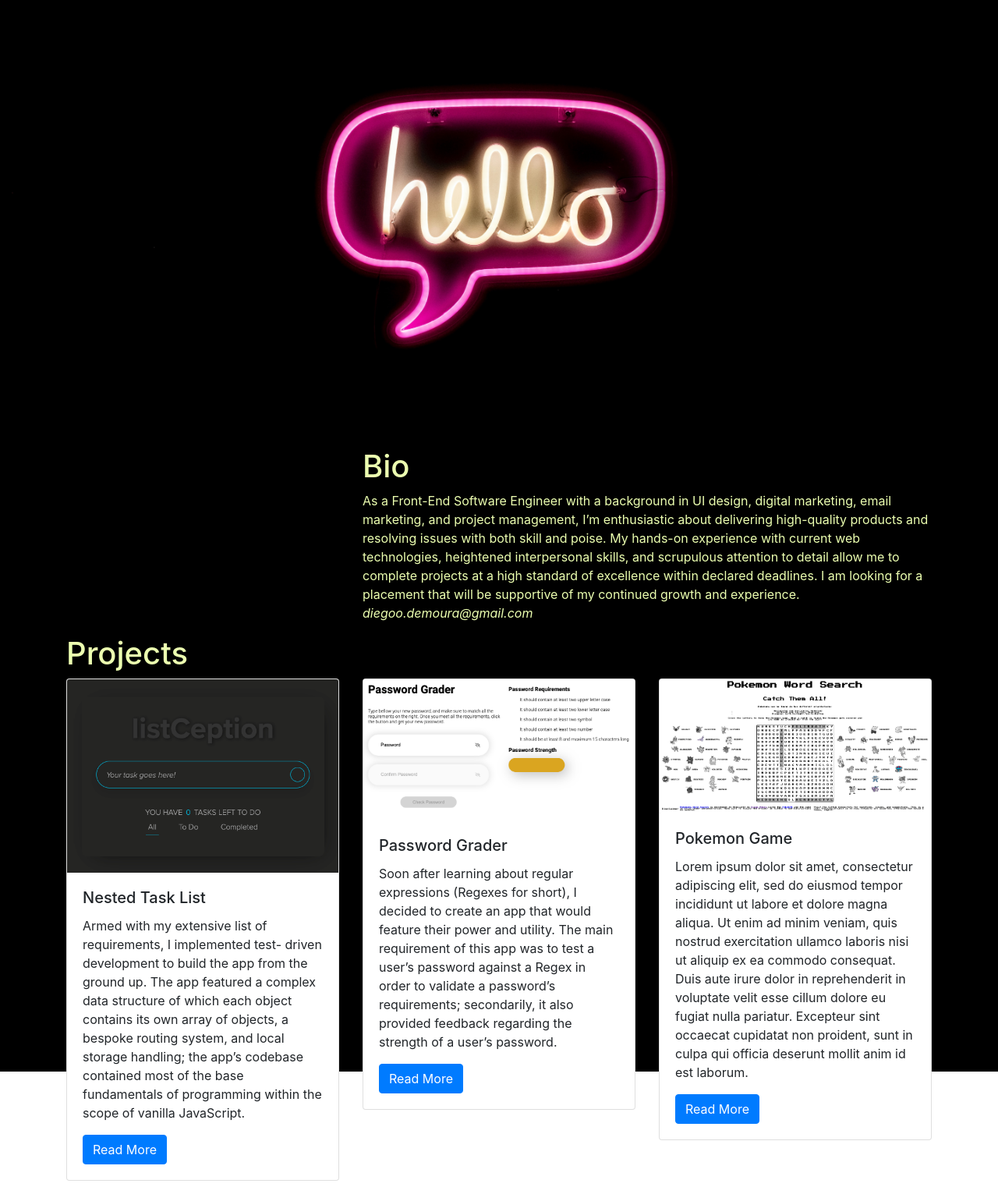
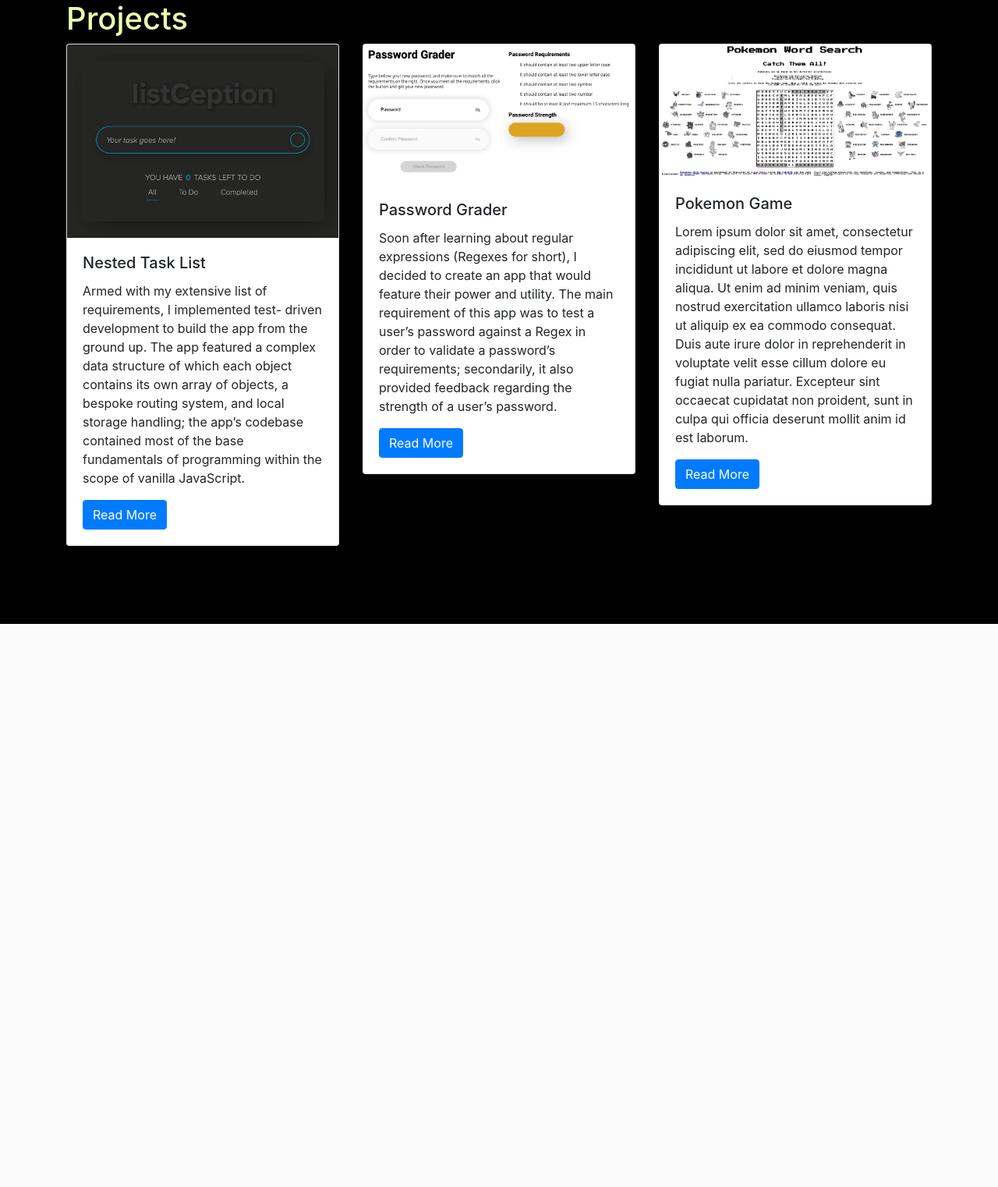
Before and after one commit to diegomouradev/portfolio-project-django, a Django app: page /projects/ in a window 1280 px wide. Shown: the part 96-1618 px from the top of the page at 78% size. After the commit the page ends 896 px from the top, so only its background shows below. Run offline with Django 3.2, Linux system fonts and the light colour scheme; data comes from the database, SQL or seed files in the repository.

Commit message:
corected views

```diff
--- a/blog/views.py
+++ b/blog/views.py
@@ -12,7 +12,7 @@ def blog_index(request):
     context = {
         "posts": posts,
     }
-    return render(request, "blog_index.html", context)
+    return render(request, "blog/blog_index.html", context)
 
 
 def blog_category(request, category):
@@ -24,7 +24,7 @@ def blog_category(request, category):
         "category": category,
         "posts": posts
     }
-    return render(request, "blog_category.html", context)
+    return render(request, "blog/blog_category.html", context)
 
 
 def blog_detail(request, pk):
@@ -48,4 +48,4 @@ def blog_detail(request, pk):
         "form": form,
     }
 
-    return render(request, "blog_detail.html", context)
+    return render(request, "blog/blog_detail.html", context)
--- a/diegomouradev/urls.py
+++ b/diegomouradev/urls.py
@@ -16,10 +16,10 @@ Including another URLconf
 from django.contrib import admin
 from django.conf import settings
 from django.urls import path, include
-import projects.views
+from . import views
 
 urlpatterns = [
-    path('', projects.views.projects_index, name='projects_index'),
+    path('', views.home, name="home"),
     path('admin/', admin.site.urls),
     path('projects/', include('projects.urls')),
     path("blog/", include("blog.urls")),
--- a/projects/templates/projects/projects_index.html
+++ b/projects/templates/projects/projects_index.html
@@ -1,34 +1,9 @@
 {% extends "base.html" %}
 {% load static %}
 
-{% block title%}Home - diegomoura.dev{% endblock %}
+{% block title%}Projects - diegomoura.dev{% endblock %}
 
-{% block hero %}
-    <div class="col-md-12">
-        <!-- <video src="{% static 'diegomouradev/vid/home-hero-vid.mp4' %}" autoplay></video> -->
-        <img class="hero-home" src="{% static 'diegomouradev/img/hero-home.jpg' %}" alt="">
-    </div>
-{% endblock %}
 
-{% block bio %}
-    <div class="row">
-        <div class="col-md-4">
-            <img src="" alt="">
-        </div>
-        <div class="col-md-8">
-            <h1>Bio</h1>
-            <p class="body-light">
-                As a Front-End Software Engineer with a background in UI design, digital marketing,
-                email marketing, and project management, I’m enthusiastic about delivering high-quality
-                products and resolving issues with both skill and poise. My hands-on experience with
-                current web technologies, heightened interpersonal skills, and scrupulous attention
-                to detail allow me to complete projects at a high standard of excellence within declared
-                deadlines. I am looking for a placement that will be supportive of my continued growth and experience.
-                <em>diegoo.demoura@gmail.com</em>
-            </p>
-        </div>
-    </div>
-{% endblock %}
 
 {% block page_content %}
 <h1>Projects</h1>
```
Also changed, not shown: diegomouradev/settings.py (+1 -13 lines), diegomouradev/templates/diegomouradev/home.html (added, +30 -0 lines), diegomouradev/views.py (+5 -2 lines).
